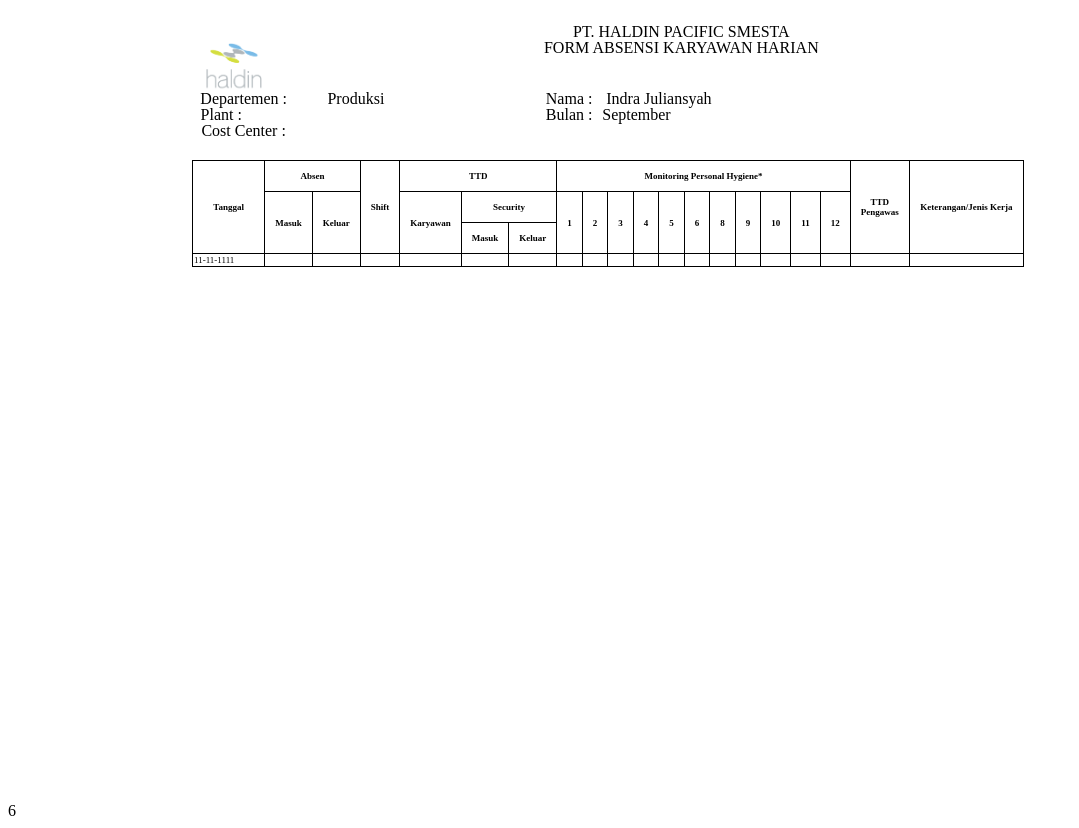
After one commit to indrajuliansh/absen, a PHP site: page /form_invoice.php in a window 1280 px wide. The commit adds this page. Shown: the whole page, without its empty margins (0-1079 px from the left). Run offline with PHP 8.4, Linux system fonts and the light colour scheme.

Commit message:
Add files via upload

```diff
--- a/absensi_laporan_kerja.php
+++ b/absensi_laporan_kerja.php
@@ -1,5 +1,6 @@
 <html></html>
-<head><meta name="viewport" content="width=device-width, initial-scale=1, shrink-to-fit=no">
+<head>
+    <meta name="viewport" content="width=device-width, initial-scale=1, shrink-to-fit=no">
 
 <link rel="stylesheet" href="bootstrap/css/bootstrap.min.css">
 <body class="bg-dark text-white"><h4>ABSENSI LAPORAN KERJA KARYAWAN HARIAN </h4><br>
--- /dev/null
+++ b/form_invoice.php
@@ -0,0 +1,253 @@
+<!DOCTYPE html>
+<html lang="en">
+<head>
+  <meta charset="UTF-8">
+  <meta name="viewport" content="width=device-width, initial-scale=1.0">
+  <title>Label di Atas Gambar Berukuran A4</title>
+  <style>
+    /* Style untuk container gambar dan label */
+    .container {
+      position: relative;
+      width: 11.69in; /* Lebar ukuran A4 */
+      height: 8.27in; /* Tinggi ukuran A4 */
+    }
+
+    /* Style untuk gambar */
+    .container img {
+      width: 70px;
+      height: 70px;
+      position: absolute;
+      top: 3%;
+      left: 17%;
+    }
+
+    /* Style untuk label yang ada di atas gambar */
+    .container .label { /**isian departemen */
+      position: absolute;
+      top: 11.5%;
+      left: 31%;
+      transform: translate(-50%, -50%); /* Agar label benar-benar di tengah */
+      color: black;
+      padding: 5px;
+      font-size: 16px;
+      border-radius: 5px;
+    }
+
+    .container .label2 { /**isian nama */
+      position: absolute;
+      top: 11.5%;
+      left: 58%;
+      transform: translate(-50%, -50%); /* Agar label benar-benar di tengah */
+      color: black;
+      padding: 5px;
+      font-size: 16px;
+      border-radius: 5px;
+    }
+
+    .container .label3 { /**isi untuk bulan */
+      position: absolute;
+      top: 13.5%;
+      left: 56%;
+      transform: translate(-50%, -50%); /* Agar label benar-benar di tengah */
+      color: black;
+      padding: 5px;
+      font-size: 16px;
+      border-radius: 5px;
+    }
+
+    .container .label4 {/**heang form absensi */
+      position: absolute;
+      top: 5%;
+      left: 60%;
+      transform: translate(-50%, -50%); /* Agar label benar-benar di tengah */
+      color: black;
+      padding: 5px;
+      font-size: 16px;
+      border-radius: 5px;
+    }
+
+    .container .label5 {/**heading PT>haldin */
+      position: absolute;
+      top: 3%;
+      left:60%;
+      transform: translate(-50%, -50%); /* Agar label benar-benar di tengah */
+      color: black;
+      padding: 5px;
+      font-size: 16px;
+      border-radius: 5px;
+    }
+
+    .container .label6 {/**departemen */
+      position: absolute;
+      top: 11.5%;
+      left:21%;
+      transform: translate(-50%, -50%); /* Agar label benar-benar di tengah */
+      color: black;
+      padding: 5px;
+      font-size: 16px;
+      border-radius: 5px;
+    }
+
+    .container .label7 {/**nama */
+      position: absolute;
+      top: 11.5%;
+      left:50%;
+      transform: translate(-50%, -50%); /* Agar label benar-benar di tengah */
+      color: black;
+      padding: 5px;
+      font-size: 16px;
+      border-radius: 5px;
+    }
+
+    .container .label8 { /**plant */
+      position: absolute;
+      top: 13.5%;
+      left:19%;
+      transform: translate(-50%, -50%); /* Agar label benar-benar di tengah */
+      color: black;
+      padding: 5px;
+      font-size: 16px;
+      border-radius: 5px;
+    }
+
+    .container .label9 { /** BUlan */
+      position: absolute;
+      top: 13.5%;
+      left:50%;
+      transform: translate(-50%, -50%); /* Agar label benar-benar di tengah */
+      color: black;
+      padding: 5px;
+      font-size: 16px;
+      border-radius: 5px;
+    }
+
+    .container .label10 {/**cost center */
+      position: absolute;
+      top:15.5%;
+      left:21%;
+      transform: translate(-50%, -50%); /* Agar label benar-benar di tengah */
+      color: black;
+      padding: 5px;
+      font-size: 16px;
+      border-radius: 5px;
+    }
+
+    /* Atur ukuran tabel */
+    table {
+      width: 65%; /* Lebar tabel 80% dari kontainer */
+      height: auto; /* Tinggi tabel mengikuti konten */
+      border-collapse: collapse; /* Gabungkan batas-batas tabel */
+      margin: 20px auto; /* Posisi tabel di tengah halaman */
+      background-color: 0; /* Warna latar belakang tabel */
+      font-size: 9px ;
+    }
+
+    /* Atur border untuk setiap sel */
+    table, th, td {
+      border: 1px solid black;
+    }
+
+    /* Gaya untuk header tabel */
+    th {
+      background-color: 0;
+      color: black;
+      padding: 10px;
+      text-align: center;
+    }
+
+    th.tanggal {
+        width: 13.7%;
+
+    }
+
+    th.kjk {
+      width: 20%;
+    }
+
+    /* Gaya untuk mengatur posisi dengan lebih presisi menggunakan position */
+    .custom-table {
+      position: absolute;
+      top: 17.5%; /* Jarak dari atas halaman */
+      left: 15%; /* Jarak dari kiri halaman */
+    }
+  </style>
+</head>
+<body>
+  <div class="container">
+    <img src="LOGO.png" alt="Gambar">
+    <label class="label5">PT. HALDIN PACIFIC SMESTA</label>
+    <label class="label4">FORM ABSENSI KARYAWAN HARIAN</label>
+    <label class="label">Produksi</label>
+    <label class="label2">Indra Juliansyah</label>
+    <label class="label3">September</label>
+    <label class="label6">Departemen :</label>
+    <label class="label7">Nama :</label>
+    <label class="label8">Plant :</label>
+    <label class="label9">Bulan :</label>
+    <label class="label10">Cost Center :</label>
+
+  </div>
+
+  <table id="" class="custom-table">
+        <tr>
+            <th rowspan="3"class="tanggal">Tanggal</th>
+            <th colspan="2"class="absen">Absen</th>
+            <th rowspan="3"class="shift">Shift</th>
+            <th colspan="3"class="ttd"> TTD</th>
+            <th colspan="11"class="mph"> Monitoring Personal Hygiene*</th>
+            <th rowspan="3"class="ttdp">TTD Pengawas</th>
+            <th rowspan="3"class="kjk">Keterangan/Jenis Kerja</th>
+
+        </tr>
+
+        <tr>
+            <th rowspan="2"class="masuk-absen">Masuk</th>
+            <th rowspan="2"class="keluar-absen">Keluar</th>
+            <th rowspan="2"class="karyawan"> Karyawan</th>
+            <th colspan="2"class="security"> Security</th>
+            <th rowspan="2"class="1">1</th>
+            <th rowspan="2"class="2">2</th>
+            <th rowspan="2"class="3">3</th>
+            <th rowspan="2"class="4">4</th>
+            <th rowspan="2"class="5">5</th
+            <th rowspan="2"class="6">6</th>
+            <th rowspan="2"class="7">6</th>
+            <th rowspan="2"class="8">8</th>
+            <th rowspan="2"class="9">9</th>
+            <th rowspan="2"class="10">10</th>
+            <th rowspan="2"class="11">11</th>
+            <th rowspan="2"class="12">12</th>
+
+        </tr>
+
+        <tr>
+          <th>Masuk</th>
+          <th>Keluar</th>
+        </tr>
+
+        <tr>
+          <td>11-11-1111</td>
+          <td></td>
+          <td></td>
+          <td></td>
+          <td></td>
+          <td></td>
+          <td></td>
+          <td></td>
+          <td></td>
+          <td></td>
+          <td></td>
+          <td></td>
+          <td></td>
+          <td></td>
+          <td></td>
+          <td></td>
+          <td></td>
+          <td></td>
+          <td></td>
+          <td></td>
+        </tr>
+
+    </table>
+</body>
+</html>
--- a/login_form.html
+++ b/login_form.html
@@ -6,12 +6,12 @@
         <meta name="viewport"
         content="width=device-width,initial-scale=1.0">
         <link rel="stylesheet" href='asset/css/bootstrap.min.css'>
-        <title>Haldin Kriptografi</title>
+        <title>login</title>
 
     </head>
     <body>
 
-            <h1>Kritografi AES (Advanced Encryption Standard</h1>
+            <h1>Absensi laporan Kerja karyawan</h1>
             <h2>Login Form</h2>
             <form method="POST" action="index.php"; >
             <input type= "text" placeholder="Masukn Nama" name="nama_pegawai" ></input>
```
Also changed, not shown: Form Absensi Karyawan Harian.png (added), Form Aktivitas Karyawan Harian.png (added), LOGO.png (added), 1 other file.
